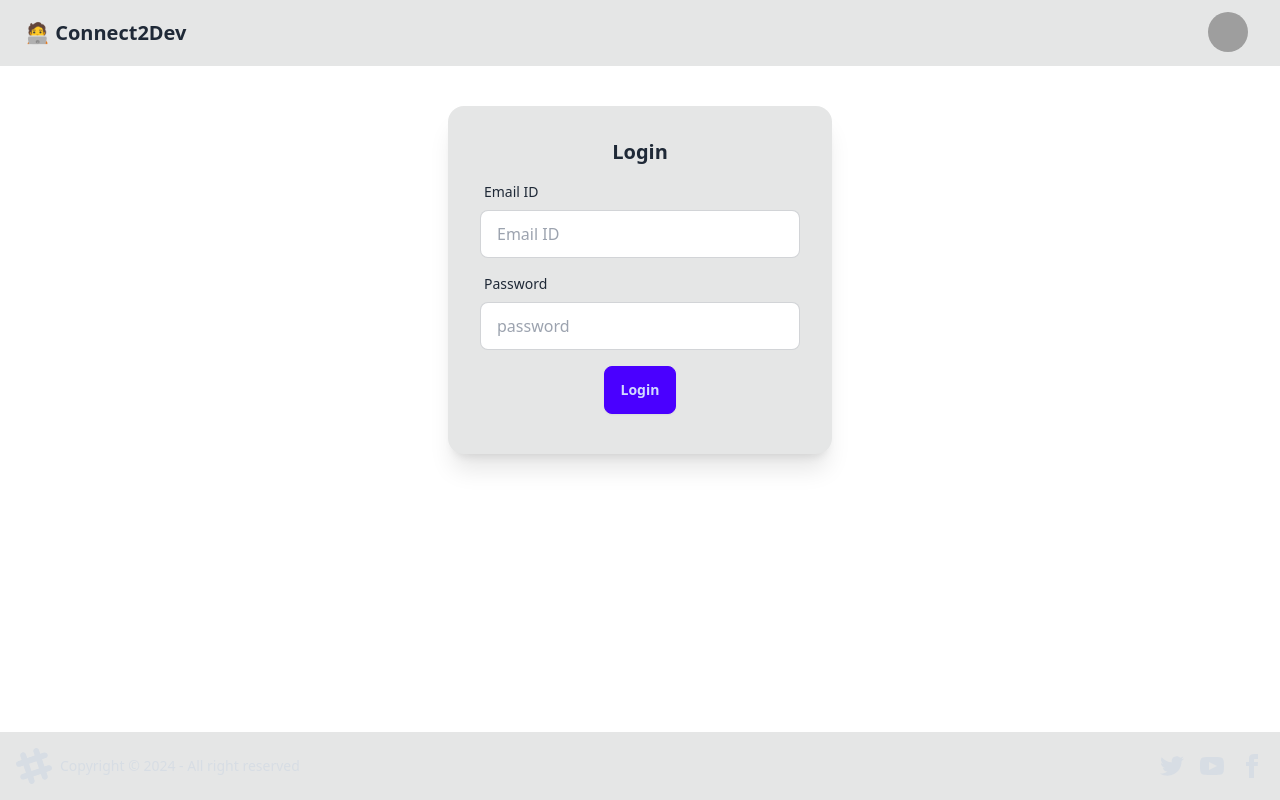
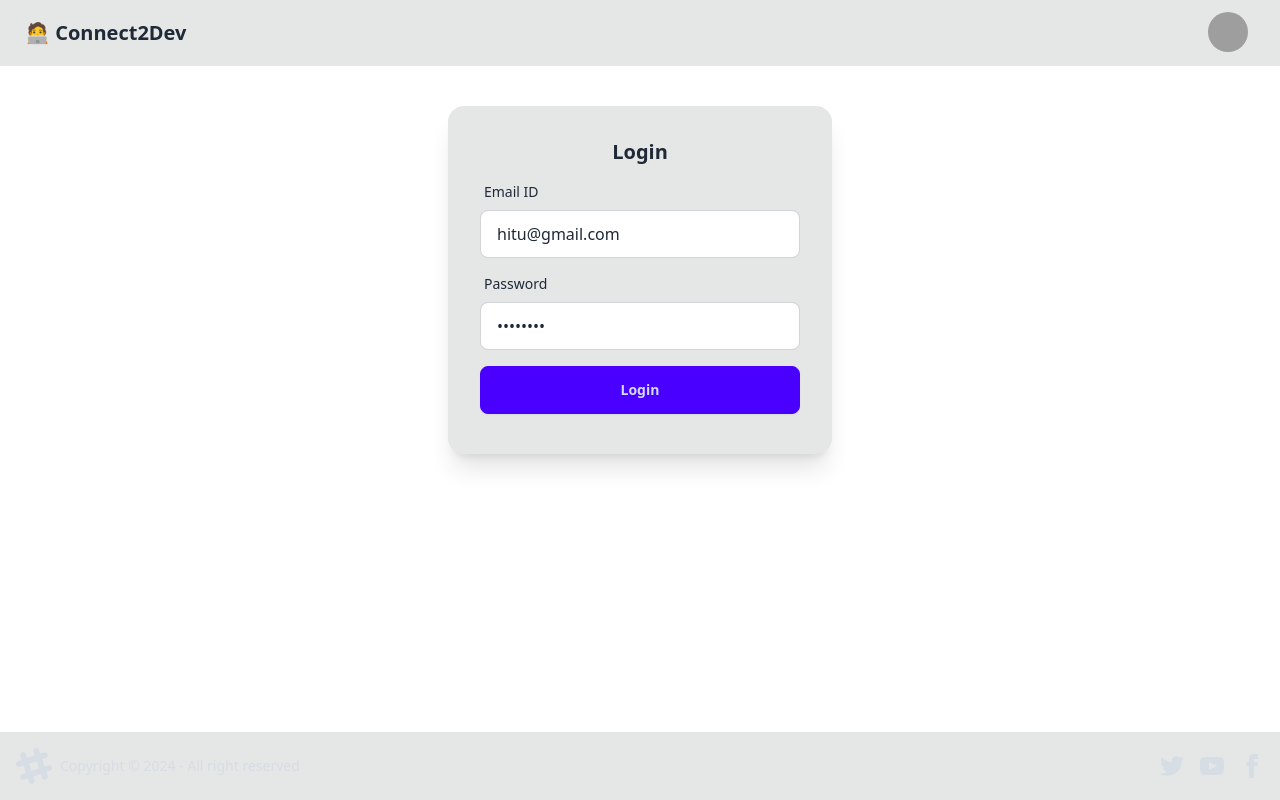
Before and after one commit to 1hiteshk/devConnect-web, a React (Vite) app: page /login in a window 1280 px wide. Built offline with nearby package versions, Linux system fonts and the light colour scheme; grey boxes are pictures that could not be loaded.

Commit message:
fix : email => emailId variable cause in backend schema props it is expecting emailId variable not email

```diff
--- a/src/Login.tsx
+++ b/src/Login.tsx
@@ -4,15 +4,16 @@ import React, { useState } from "react";
 type Props = {};
 
 const Login = (props: Props) => {
-    const[email,setEmail]=useState<any>('');
-    const[password,setPassword]=useState<any>("");
+    const[emailId,setEmailId]=useState<any>('hitu@gmail.com');
+    const[password,setPassword]=useState<any>("Hitu@123");
 
     const handleLogin = async()=> {
         try{
-            const res = await axios.post('http://localhost:3001/login', {
-                email,
+            const res = await axios.post('http://localhost:7777/api/login', {
+                emailId,
                 password
             });
+
         } catch(err){
             console.error(err);
         }
@@ -29,8 +30,8 @@ const Login = (props: Props) => {
             </div>
             <input
               type="text"
-              value={email}
-              onChange={(e)=>setEmail(e.target.value)}
+              value={emailId}
+              onChange={(e)=>setEmailId(e.target.value)}
               placeholder="Email ID"
               className="input input-bordered w-full max-w-xs"
             />
@@ -48,7 +49,9 @@ const Login = (props: Props) => {
             />
           </label>
           <div className="card-actions justify-center">
-            <button className="btn btn-primary my-2">Login</button>
+            <button className="btn w-full btn-primary my-2"
+             onClick={handleLogin}
+            >Login</button>
           </div>
         </div>
       </div>
```
